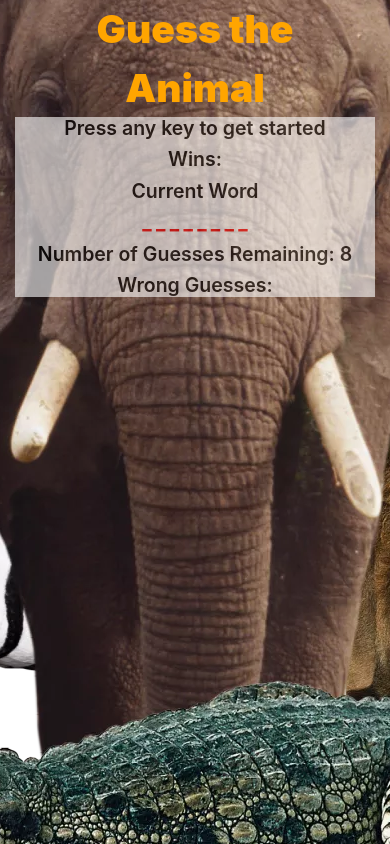
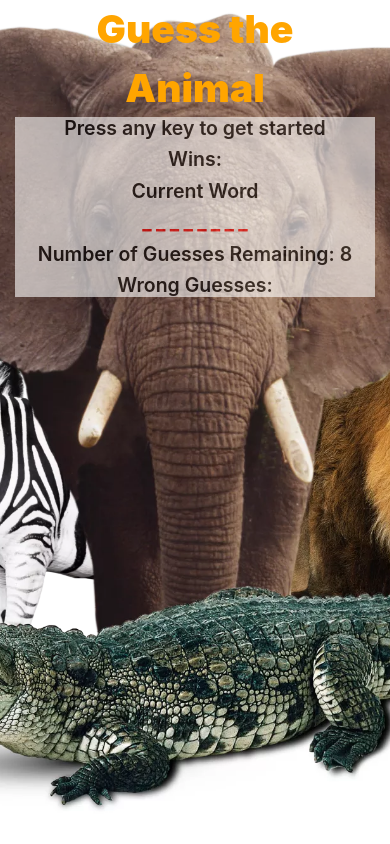
Before and after one commit to siturbe/WordGuessGame, a plain HTML site: page index.html in a window 390 px wide. Drawn offline with nearby package versions, Linux system fonts and the light colour scheme.

Commit message:
Improving Mobile Responsiveness of Background

```diff
--- a/assets/css/style.css
+++ b/assets/css/style.css
@@ -4,6 +4,7 @@ body {
     background-repeat: no-repeat;
     background-attachment: fixed;
     background-position: center;
+    background-size: cover;
 }
 
 #correctGuesses{
--- a/assets/javascript/game.js
+++ b/assets/javascript/game.js
@@ -34,7 +34,7 @@ function PlayGame(){
 
     console.log(blanksAndSuccesses)
 
-    //Need to get guesses lef
+    //Need to get guesses left
     document.getElementById("guessesRemaining").innerHTML = "Number of Guesses Remaining: " + guessesRemaining;
 
     //print blanks
```
